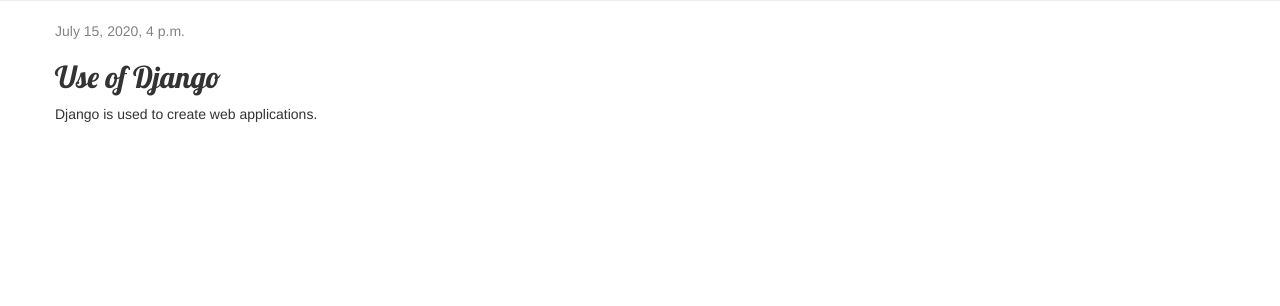
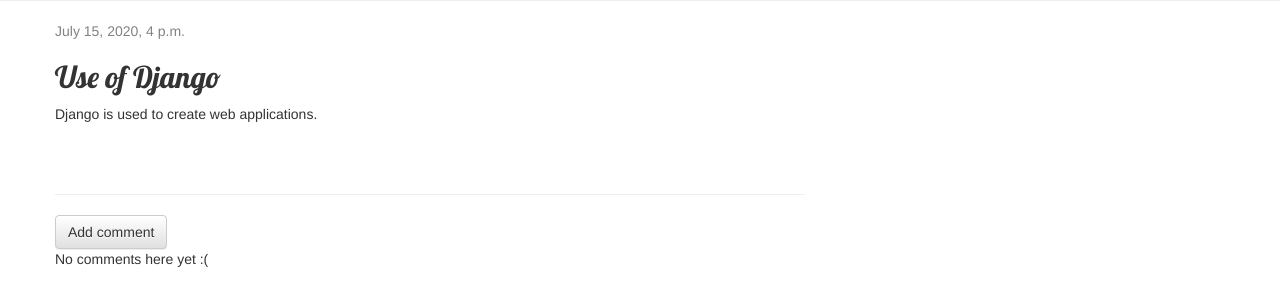
Before and after one commit to vinaybana/blog, a Django app: page /post/2/ in a window 1280 px wide. Shown: the part 268-574 px from the top of the page. Run offline with Django 3.2, Linux system fonts and the light colour scheme; data comes from the database, SQL or seed files in the repository; tables that the repository leaves empty hold one stand-in row (values such as "Sample post"); some libraries are stand-ins or nearby versions.

Commit message:
comment section inserted

```diff
--- a/blog/models.py
+++ b/blog/models.py
@@ -42,3 +42,21 @@ class Post(models.Model):
 
 	def __str__(self):
 		return self.title
+
+
+class Comment(models.Model):
+    post = models.ForeignKey('blog.Post', on_delete=models.CASCADE, related_name='comments')
+    author = models.CharField(max_length=200)
+    text = models.TextField()
+    created_date = models.DateTimeField(default=timezone.now)
+    approved_comment = models.BooleanField(default=False)
+
+    def approve(self):
+        self.approved_comment = True
+        self.save()
+
+    def __str__(self):
+        return self.text
+
+def approved_comments(self):
+    return self.comments.filter(approved_comment=True)
--- a/blog/static/css/blog.css
+++ b/blog/static/css/blog.css
@@ -44,3 +44,6 @@ h1, h2, h3, h4 {
 .post h2 a, .post h2 a:visited {
     color: #000000;
 }
+.comment {
+    margin: 20px 0px 20px 20px;
+}
--- a/blog/templates/blog/post_details.html
+++ b/blog/templates/blog/post_details.html
@@ -13,4 +13,23 @@
         <h2>{{ post.title }}</h2>
         <p>{{ post.text|linebreaksbr }}</p>
     </div>
+    <hr>
+    <a class="btn btn-default" href="{% url 'blog:add_comment_to_post' pk=post.pk %}">Add comment</a>
+{% for comment in post.comments.all %}
+    {% if user.is_authenticated or comment.approved_comment %}
+    <div class="comment">
+        <div class="date">
+            {{ comment.created_date }}
+            {% if not comment.approved_comment %}
+                <a class="btn btn-default" href="{% url 'blog:comment_remove' pk=comment.pk %}"><span class="glyphicon glyphicon-remove"></span></a>
+                <a class="btn btn-default" href="{% url 'blog:comment_approve' pk=comment.pk %}"><span class="glyphicon glyphicon-ok"></span></a>
+            {% endif %}
+        </div>
+        <strong>{{ comment.author }}</strong>
+        <p>{{ comment.text|linebreaks }}</p>
+    </div>
+    {% endif %}
+{% empty %}
+    <p>No comments here yet :(</p>
+{% endfor %}
 {% endblock %}
--- a/blog/templates/blog/post_list.html
+++ b/blog/templates/blog/post_list.html
@@ -7,6 +7,7 @@
             </div>
             <h2><a href="{% url 'blog:post_detail' pk=post.pk %}">{{ post.title }}</a></h2>
             <p>{{ post.text|linebreaksbr }}</p>
+            <a href="{% url 'blog:post_detail' pk=post.pk %}">Comments: {{ post.approved_comments.count}}</a>
         </div>
     {% endfor %}
 {% endblock %}
--- a/blog/urls.py
+++ b/blog/urls.py
@@ -7,6 +7,9 @@ app_name = 'blog'
 
 urlpatterns = [
     path('post/<int:pk>/edit/', views.post_edit, name='post_edit'),
+    path('post/<int:pk>/comment/', views.add_comment_to_post, name='add_comment_to_post'),
+    path('comment/<int:pk>/approve/', views.comment_approve, name='comment_approve'),
+	path('comment/<int:pk>/remove/', views.comment_remove, name='comment_remove'),
     path('category/<str:slug>/edit/', views.category_edit, name='category_edit'),
     path('post/new/', views.post_new, name='post_new'),
     path('post/<int:pk>/', views.post_detail, name='post_detail'),
--- a/blog/views.py
+++ b/blog/views.py
@@ -1,7 +1,7 @@
 from django.utils import timezone
-from .models import Post, Category, Tag
+from .models import Post, Category, Tag, Comment
 from django.shortcuts import render, get_object_or_404
-from .forms import PostForm
+from .forms import PostForm, CommentForm
 from django.shortcuts import redirect
 
 
@@ -76,3 +76,28 @@ def tag_details(request, slug):
 	print(tag)
 	posts=Post.objects.filter(tag__slug=tag)
 	return render(request, 'blog/tag_details.html', {'tag':tag, 'posts': posts})
+
+def add_comment_to_post(request, pk):
+    post = get_object_or_404(Post, pk=pk)
+    if request.method == "POST":
+        form = CommentForm(request.POST)
+        if form.is_valid():
+            comment = form.save(commit=False)
+            comment.post = post
+            comment.save()
+            return redirect('blog:post_detail', pk=post.pk)
+    else:
+        form = CommentForm()
+    return render(request, 'blog/add_comment_to_post.html', {'form': form, 'post':post})
+
+
+def comment_approve(request, pk):
+    comment = get_object_or_404(Comment, pk=pk)
+    comment.approve()
+    return redirect('blog:post_detail', pk=comment.post.pk)
+
+
+def comment_remove(request, pk):
+    comment = get_object_or_404(Comment, pk=pk)
+    comment.delete()
+    return redirect('blog:post_detail', pk=comment.post.pk)
```
Also changed, not shown: blog/admin.py (+20 -2 lines), blog/forms.py (+7 -1 lines).
